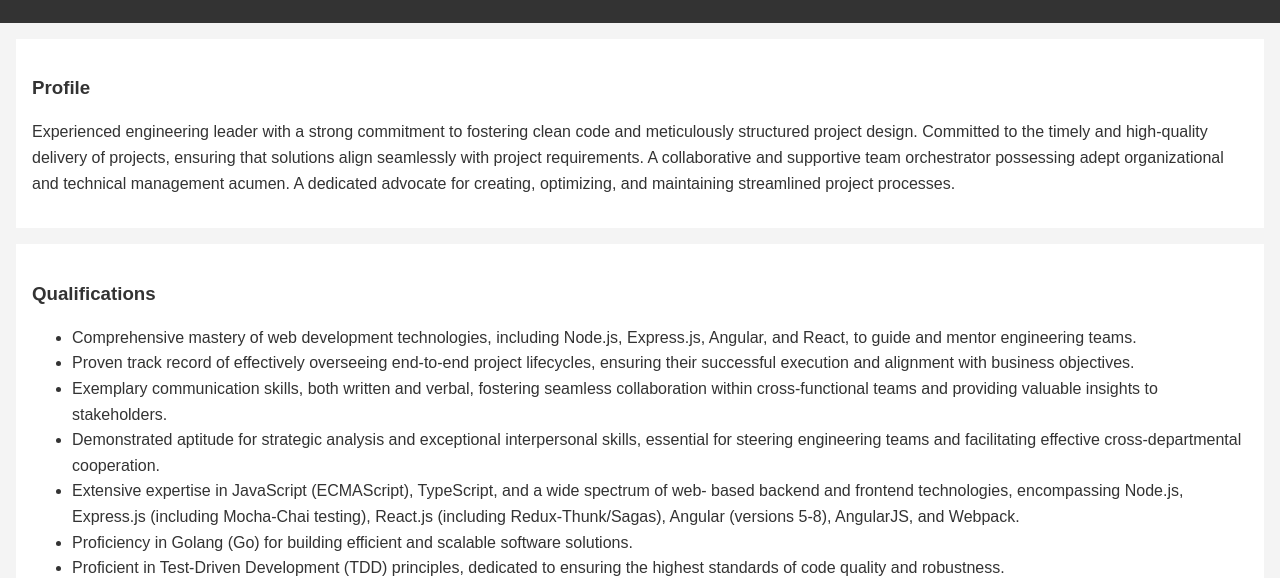
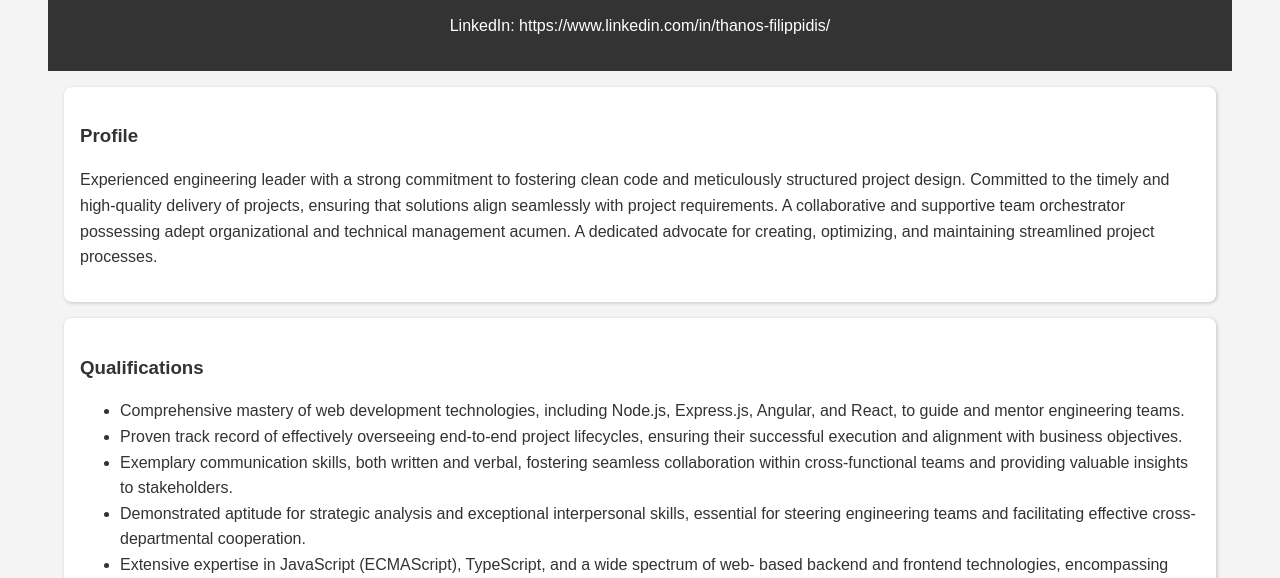
Before and after one commit to thanos-fil/thanosfil.github.io, a plain HTML site: page index.html in a window 1280 px wide. Shown: the part 198-776 px from the top of the page. Drawn offline with Linux system fonts and the light colour scheme.

Commit message:
Wrap main body in div

```diff
--- a/index.html
+++ b/index.html
@@ -9,6 +9,7 @@
 </head>
 
 <body>
+  <div class="main-body">
     <header>
       <h1>Thanos Filippidis</h1>
       <h2>Software Engineer</h2>
@@ -40,7 +41,6 @@
         <li>Expertise in Java Spring Boot, Java JSP/Servlets, and Python Flask, illustrating versatility in navigating multiple programming languages and frameworks.</li>
         <li>Introductory knowledge of Hadoop and Map-Reduce procedures, acquired within an academic context, providing valuable insights into big data processing.</li>
         <li>Highly proficient in project management using Agile methodologies, leveraging tools like JIRA and Trello boards to optimize workflow processes and team productivity.</li>
-      <!-- Add more skills and technologies as per your expertise -->
     </ul>
     </section>
     <section id="experience">
@@ -55,6 +55,7 @@
       <h3>Language Skills</h3>
       <!-- List your language skills here -->
     </section>
+  </div>
 </body>
 
 </html>
--- a/style.css
+++ b/style.css
@@ -6,6 +6,11 @@
     line-height: 1.6;
     color: #333;
     background-color: #f4f4f4;
+  }
+
+  .main-body {
+    max-width: 1440px;
+    padding: 3rem;
   }
 
   /* Header styling */
@@ -30,6 +35,8 @@
     padding: 1rem;
     margin: 1rem;
     background: #fff;
+    border-radius: 8px;
+    box-shadow: 1px 1px 3px 1px lightgray;
   }
 
   /* Section header styling */
```
Lines whose indentation alone changed are shown as unchanged.
